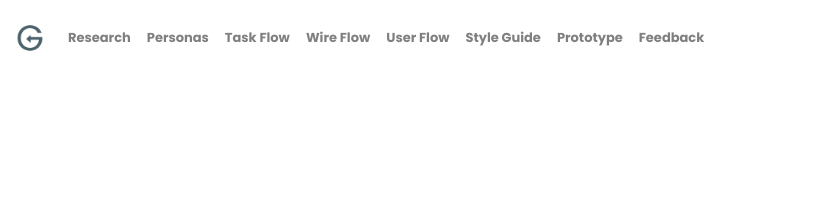
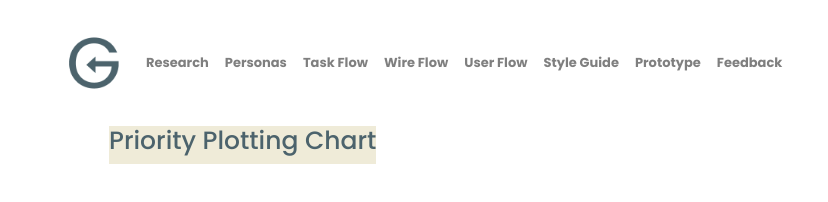
Before and after one commit to shamwren/globetrot, a plain HTML site: page index.html in a window 1280 px wide. Shown: the whole page, without its empty margins (0-828 px from the left). Drawn offline with nearby package versions, Linux system fonts and the light colour scheme.

Commit message:
updated plot chart

```diff
--- a/assets/css/homePage.css
+++ b/assets/css/homePage.css
@@ -2,8 +2,27 @@ nav {
     font-family: 'Poppins', sans-serif;
     font-size: 13px;
     font-weight: bold;
+    margin-left: 50px;
+    color: #4C636C;
+}
+ body {
+     font-family: 'Poppins', sans-serif;
+ }
+
+.nav-item {
+    text-align: center;
+    color: #4C636C;
 }
 
-.nav-item li {
+.secTitle {
+    font-size: 25px;
+}
+
+.centerText {
     text-align: center;
+    color: #4C636C;
+    background-color: #EFEBD8;
+    background-position: center;
+    background-size: cover;
+    align-content: center;
 }
--- a/index.html
+++ b/index.html
@@ -5,7 +5,7 @@
 <link rel="shortcut icon" type="image/x-icon" href="/assets/images/favicon.ico">
 
     <nav class="navbar navbar-expand-lg navbar-light customNav">
-        <a class="navbar-brand" href="index.html"><img height="50px" width="auto" src="assets/images/logo.png"></a>
+        <a class="navbar-brand" href="index.html"><img height="100px" width="auto" src="assets/images/logo.png"></a>
 
         <button class="navbar-toggler" type="button" data-toggle="collapse" data-target="#navbarSupportedContent" aria-controls="navbarSupportedContent" aria-expanded="false" aria-label="Toggle navigation">
           <span class="navbar-toggler-icon"></span>
@@ -62,11 +62,27 @@
 
 <!--start-->
 <body>
+  <div class="container globetrotPage">
 <!--1/2 andy-->
 
 <!--3/4 Michaela-->
 
-<!--5/6 katie-->
+<!--5/6 plot/task flow katie-->
+
+  <div class="row plotChart mx-md-4">
+    <div class="centerText">
+    <h1 class="secTitle">Priority Plotting Chart</h1>
+    </div>
+      <div class="col-xs-2 col-md-2 col-lg-2">
+
+      </div>
+      <div class="col-xs-8 col-md-8 col-lg-8">
+
+      </div>
+      <div class="col-xs-2 col-md-2 col-lg-2">
+
+      </div>
+  </div>
 
 <!--7/8 gordon-->
 
@@ -76,7 +92,8 @@
 
 
 
-
+<!--end-->
+</div>
 
 <!-- boostrap script -->
 <script src="https://ajax.googleapis.com/ajax/libs/jquery/3.3.1/jquery.min.js"></script>
```
